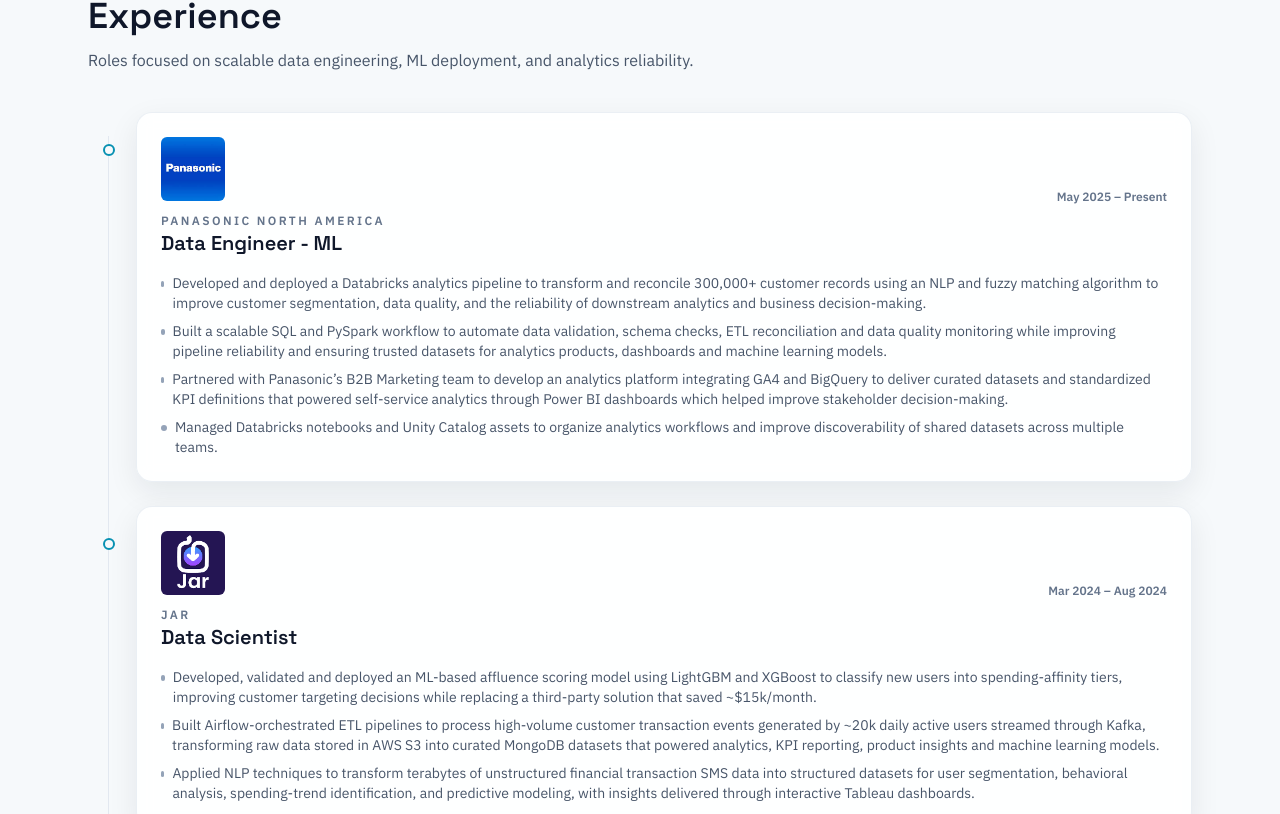
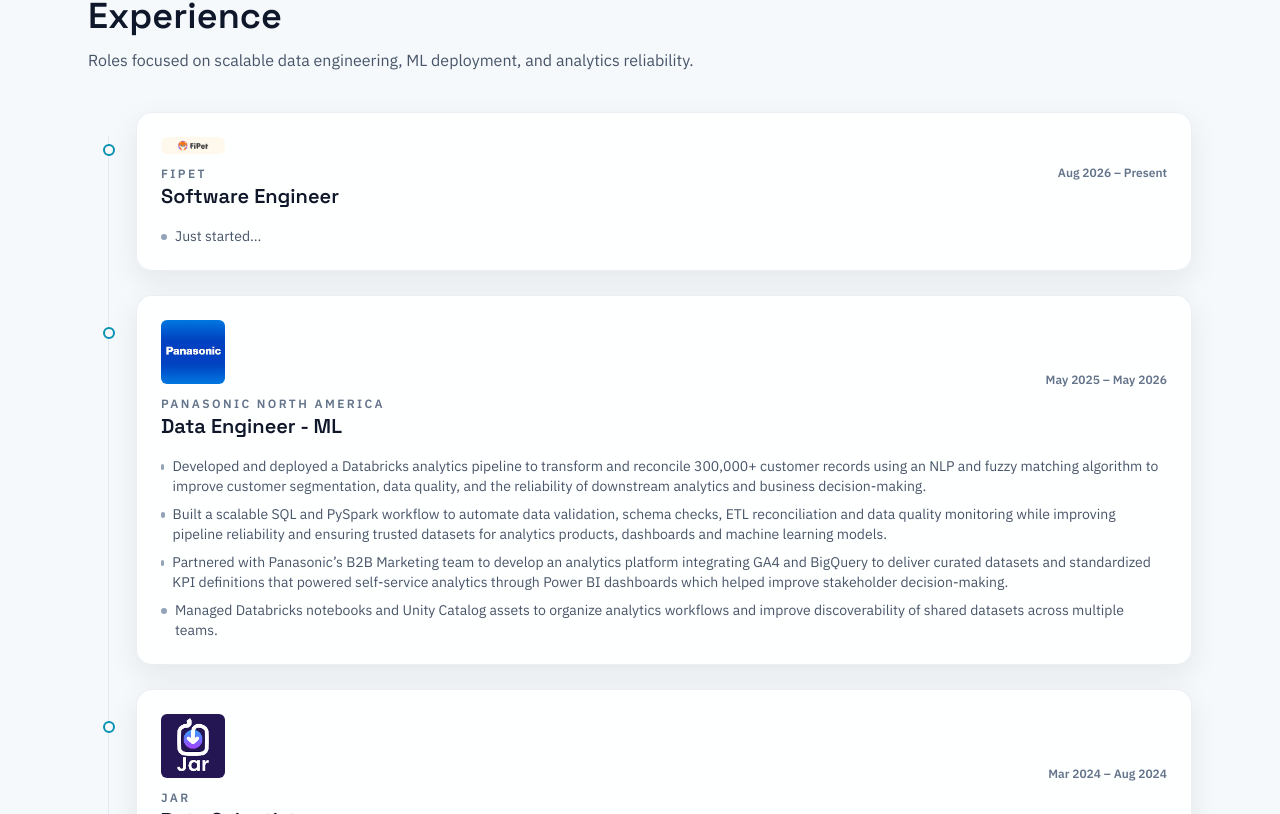
Before and after one commit to 78himanshu/portfolio-site, a Next.js app: page / in a window 1280 px wide. Shown: the part 2406-3220 px from the top of the page. Built offline with nearby package versions, Linux system fonts and the light colour scheme.

Commit message:
updated experience, added FiPet

```diff
--- a/src/data/profile.ts
+++ b/src/data/profile.ts
@@ -77,10 +77,18 @@
   },
   experience: [
     {
+      company: "FiPet",
+      logo: "/company-logos/fipet-placeholder.png",
+      role: "Software Engineer",
+      dates: "Aug 2026 – Present",
+      bullets: [
+        "Just started..."      ]
+    },
+    {
       company: "PANASONIC NORTH AMERICA",
       logo: "/company-logos/panasonic-placeholder.png",
       role: "Data Engineer - ML",
-      dates: "May 2025 – Present",
+      dates: "May 2025 – May 2026",
       bullets: [
         "Developed and deployed a Databricks analytics pipeline to transform and reconcile 300,000+ customer records using an NLP and fuzzy matching algorithm to improve customer segmentation, data quality, and the reliability of downstream analytics and business decision-making.",
         "Built a scalable SQL and PySpark workflow to automate data validation, schema checks, ETL reconciliation and data quality monitoring while improving pipeline reliability and ensuring trusted datasets for analytics products, dashboards and machine learning models.",
```
Also changed, not shown: public/company-logos/fipet-placeholder.png (added).
